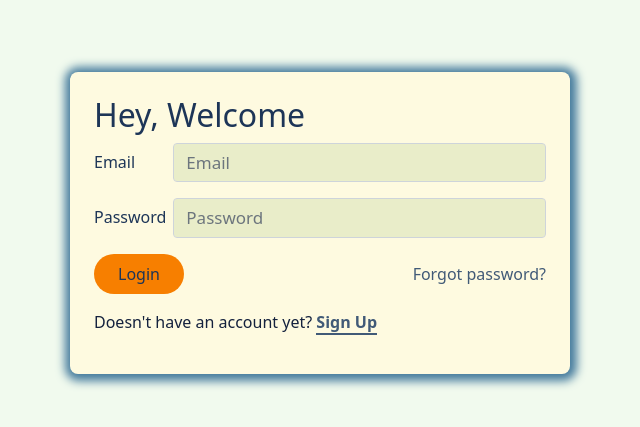
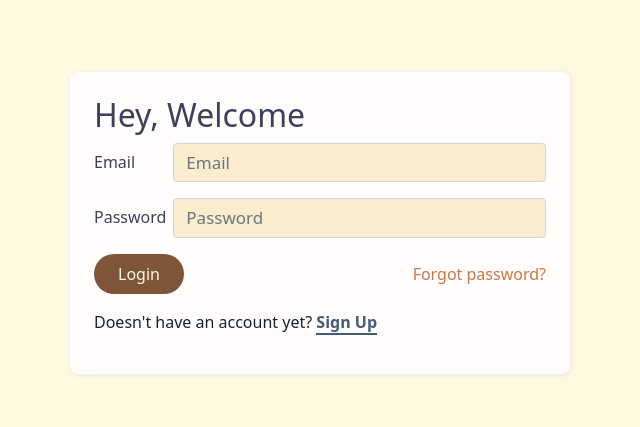
Before and after one commit to muthu050700/Notification_App, a React (Vite) app: page /login in a window 1280 px wide. Shown: the part 177-604 px from the top of the page, without its empty margins (320-960 px from the left). Built offline with nearby package versions, Linux system fonts and the light colour scheme; no server answers.

Commit message:
login page

```diff
--- a/src/Components/Login and Register/Pages/Login.jsx
+++ b/src/Components/Login and Register/Pages/Login.jsx
@@ -99,34 +99,34 @@ const Login = () => {
     }, [])
 
     return (
-        <div className=" flex w-full h-[100vh] items-center justify-center bg-[#f1faee] ">
-            <div className=" w-[500px] p-6 m-3 rounded-lg bg-[#fefae0]" style={{ boxShadow: " 1px 1px 10px 6px #457b9d" }}>
+        <div className=" flex w-full h-[100vh] items-center justify-center bg-[#fefae0]">
+            <div className=" w-[500px] p-6 m-3 rounded-lg bg-[#FFFCFB]" style={{ boxShadow: " 1px 1px 5px 1px #F4E7E1" }}>
                 <Form className="">
                     <div>
-                        <h2 className=" font-bold text-3xl text-[#1d3557]">Hey, Welcome</h2>
+                        <h2 className=" font-bold text-3xl text-[#3d405b]">Hey, Welcome</h2>
                     </div>
                     <FormGroup row>
-                        <Label for="exampleEmail" sm={2} className="text-[#1d3557] font-medium" >
+                        <Label for="exampleEmail" sm={2} className="text-[#3d405b] font-medium" >
                             Email
                         </Label>
                         <Col sm={10}>
-                            <Input id="email" name="email" placeholder="Email" type="email" value={loginInfo.email} onChange={(e) => handleChange(e)} style={{ backgroundColor: "#e9edc9", color: "#123458", fontSize: "17px", fontWeight: "medium", border: loginInfo.errorDetails.isEmailError ? "2px solid red" : "" }} />
+                            <Input id="email" name="email" placeholder="Email" type="email" value={loginInfo.email} onChange={(e) => handleChange(e)} style={{ backgroundColor: "#faedcd", color: "#123458", fontSize: "17px", fontWeight: "medium", border: loginInfo.errorDetails.isEmailError ? "2px solid red" : "" }} />
                             {loginInfo?.errorDetails?.isEmailError ? <span className=" text-[#e63946]">{loginInfo.errorDetails.emailErrorMsg}</span> : null}
                         </Col>
                     </FormGroup>
                     <FormGroup row>
-                        <Label for="examplePassword" sm={2} className="text-[#1d3557] font-medium" >
+                        <Label for="examplePassword" sm={2} className="text-[#3d405b] font-medium" >
                             Password
                         </Label>
                         <Col sm={10}>
-                            <Input id="password" name="password" placeholder="Password" type="password" value={loginInfo.password} onChange={(e) => handleChange(e)} style={{ backgroundColor: "#e9edc9", color: "#123458", fontSize: "17px", fontWeight: "medium", border: loginInfo.errorDetails.isPasswordError ? "2px solid red" : "" }} />
+                            <Input id="password" name="password" placeholder="Password" type="password" value={loginInfo.password} onChange={(e) => handleChange(e)} style={{ backgroundColor: "#faedcd", color: "#123458", fontSize: "17px", fontWeight: "medium", border: loginInfo.errorDetails.isPasswordError ? "2px solid red" : "" }} />
                             {loginInfo?.errorDetails?.isPasswordError ? <span className=" text-[#e63946]">{loginInfo.errorDetails.passwordErrorMsg}</span> : null}
                         </Col>
                     </FormGroup>
 
                     <div className=" flex justify-between">
-                        <button className="bg-[#f77f00] text-[#1d3557] px-4 py-2 font-medium" style={{ borderRadius: "20px" }} onClick={(e) => handleLogin(e)}>Login</button>
-                        <p className="mb-0 pt-2 text-[#415a77]">Forgot password?</p>
+                        <button className="bg-[#7f5539] text-[#fefae0] px-4 py-2 font-medium" style={{ borderRadius: "20px" }} onClick={(e) => handleLogin(e)}>Login</button>
+                        <p className="mb-0 pt-2 text-[#CA7842]">Forgot password?</p>
                     </div>
 
                     <div className=" pt-3">
```
